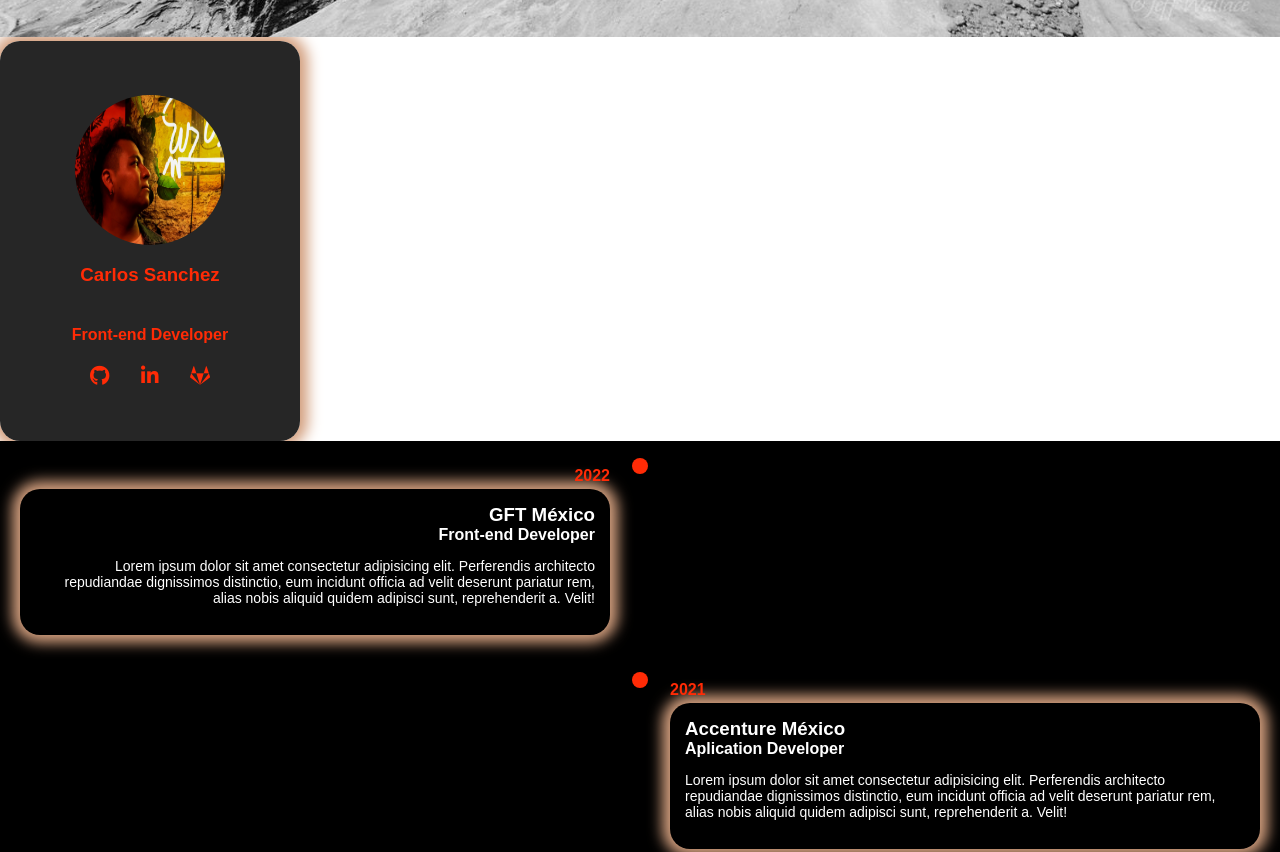
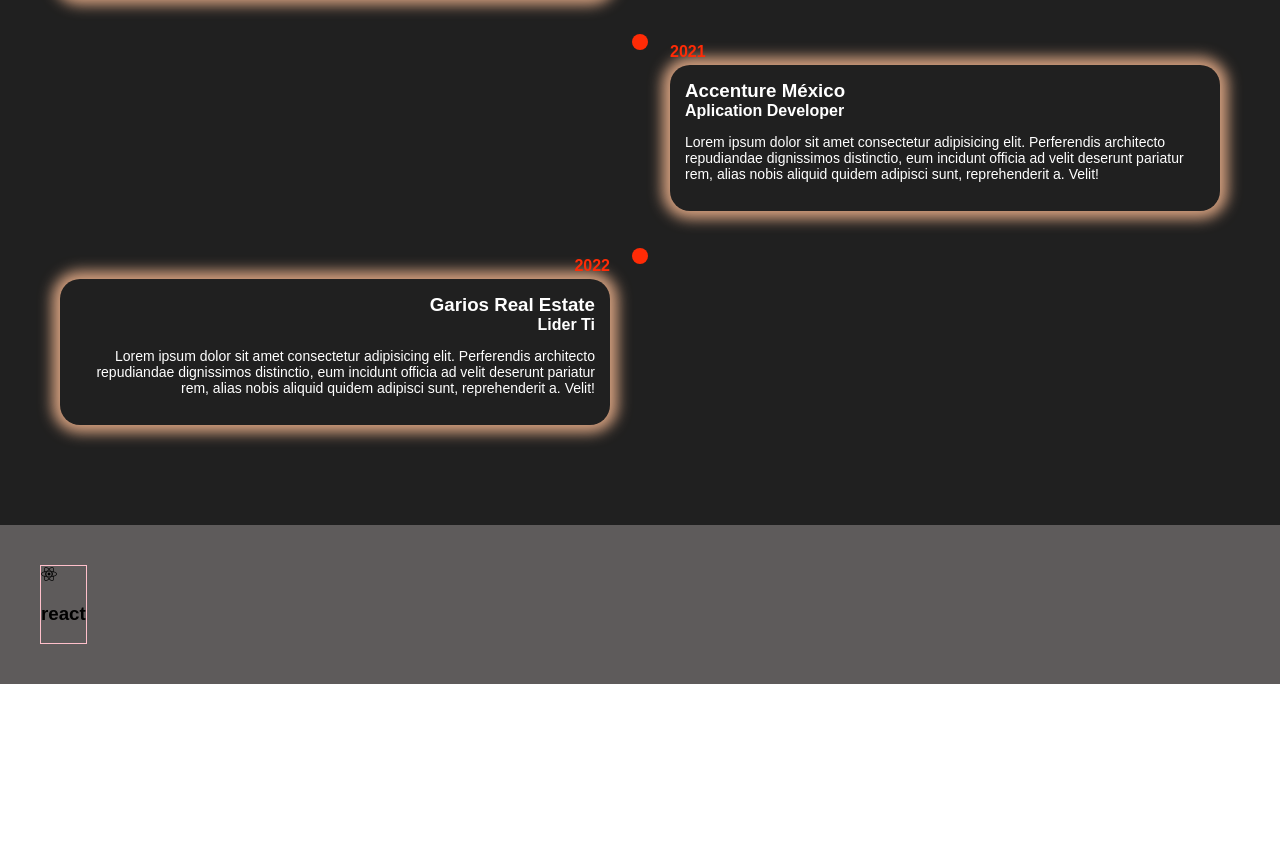
Before and after one commit to Carlos-Nicolas/portafolio-v2, a website: page index.html in a window 1280 px wide. Shown: the part 817-1669 px from the top of the page. After the commit the page ends 1501 px from the top, so only its background shows below. Drawn offline with Linux system fonts and the light colour scheme.

Commit message:
git add .

```diff
--- a/index.html
+++ b/index.html
@@ -39,7 +39,7 @@
         </ul>
     </nav>
     <div class="principal" id="principal">
-        <img src="/src/img/principal-backgoud.jpeg" alt="fondo principal section" id="background-principal-section">
+        <!-- <img src="/src/img/principal-backgoud.jpeg" alt="fondo principal section" id="background-principal-section"> -->
         <div class="card-presentation">
             <img src="/src/img/perfil.jpeg" alt="image developer">
             <h3>Carlos Sanchez</h3>
@@ -100,9 +100,16 @@
         </div>
 
     </div>
-    <section class="skills">
-        <h2>skills</h2>
-    </section>
+    <div class="skills">
+        <div class="skills-card">
+            <div class="skills-card-logo">
+                <i class="fab fa-react"></i>
+            </div>
+            <h3 class="skills-card-title">
+                react
+            </h3>
+        </div>
+    </div>
 </body>
 
 </html>
--- a/src/scss/style.scss
+++ b/src/scss/style.scss
@@ -66,10 +66,13 @@ nav {
 #principal {
     height: 100%;
     width: 100%;
+    display: flex;
+    align-content: center;
+    justify-content: center;
+    padding: 100px 0 80px 0;
 
-    #background-principal-section {
-        width: inherit;
-    }
+    // background-image: url("/src/img/principal-backgoud.jpeg") black;
+    background-color: #000000;
 
     .card-presentation {
         height: 400px;
@@ -86,6 +89,7 @@ nav {
             width: 150px;
             height: 150px;
             border-radius: 50%;
+            object-fit: cover;
         }
 
         h3,
@@ -115,8 +119,8 @@ nav {
 }
 
 #About-me {
-    background-color: #000000;
-    padding: 20px;
+    background-color: #202020;
+    padding: 60px;
 
     .timeline {
         margin: auto;
@@ -188,3 +192,12 @@ nav {
         // margin-bottom: 20px;
     }
 }
+
+.skills{
+    background-color: #5e5b5b;
+    display: flex;
+    padding: 40px;
+    &-card{
+        border: 1px solid pink;
+    }
+}
```
Also changed, not shown: dist/css/style.css.
